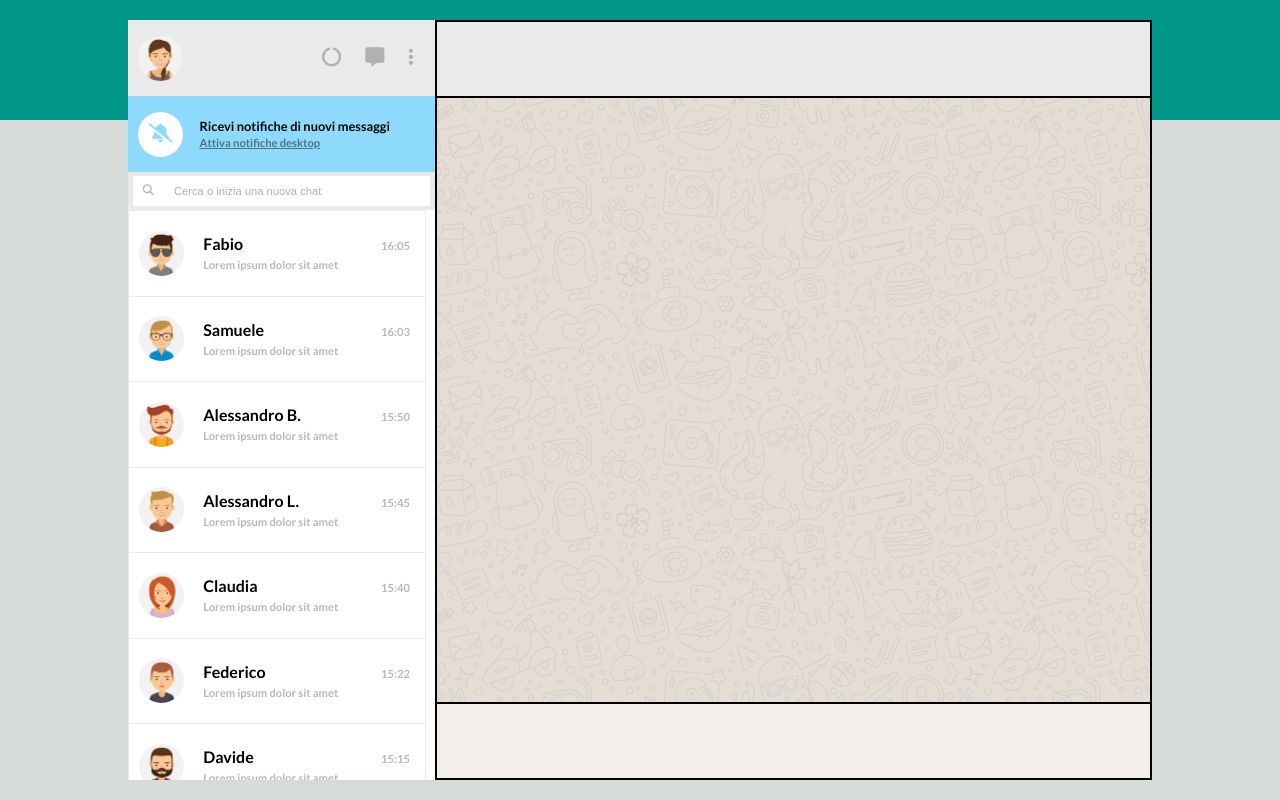
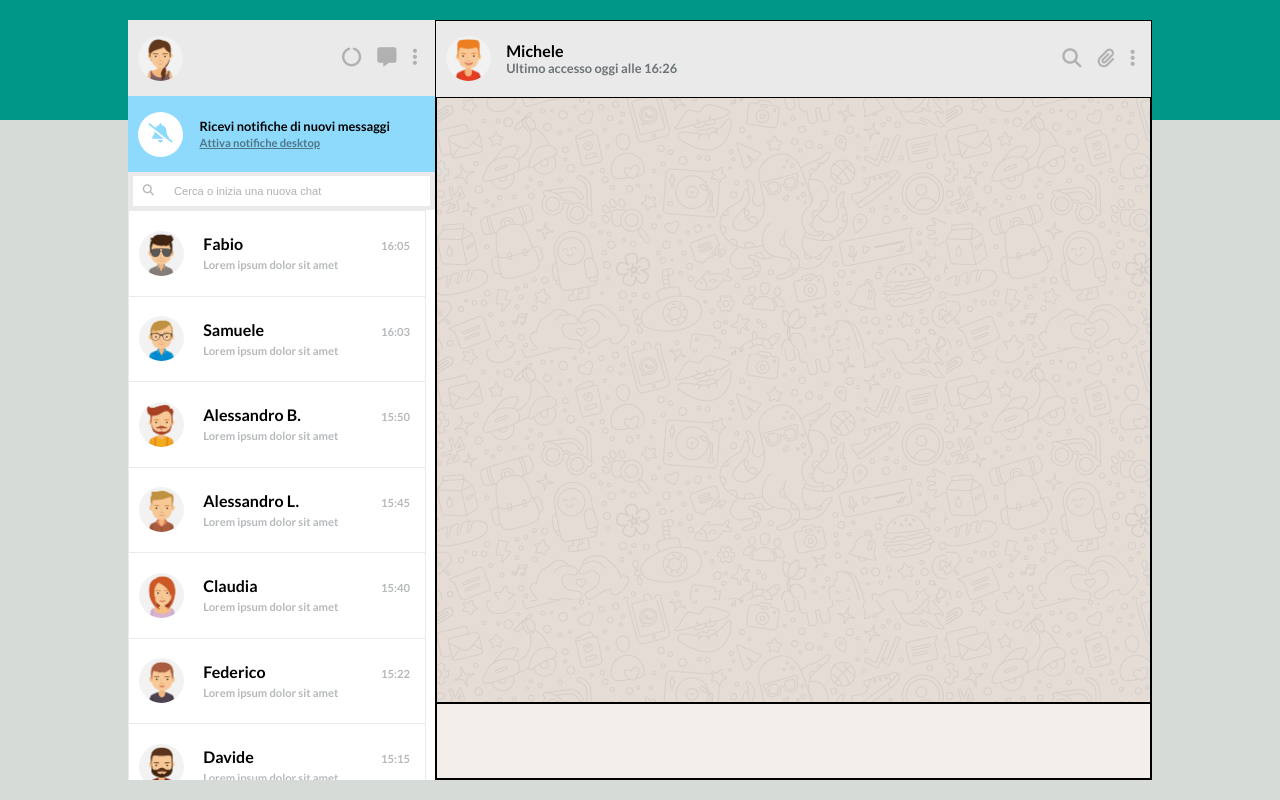
Before and after one commit to Shinrael/html-css-boolzapp, a plain HTML site: page index.html in a window 1280 px wide. Drawn offline with Linux system fonts and the light colour scheme.

Commit message:
[add] top-right section

```diff
--- a/assets/css/style.css
+++ b/assets/css/style.css
@@ -53,7 +53,7 @@
 
 .icon{
   font-size: 1.2rem;
-  padding: 0 12px;
+  padding: 0 8px;
 }
 
 .zoom-icon{
@@ -208,6 +208,31 @@ body{
   background-color: var(--light-grey);
 }
 
+.column-right .top-right .active-profile{
+  width: 70px;
+  height: 100%;
+}
+
+.column-right .top-right .last-login{
+  align-items: flex-start;
+  width: calc(100% - 70px - 150px);
+  height: 100%;
+}
+
+.column-right .top-right .last-login span{
+  font-size: .8rem;
+  color: var(--color-icon-bottom);
+  font-weight: bold;
+}
+
+.column-right .top-right .active-icon{
+  width: 150px;
+  height: 100%;
+  justify-content: flex-end;
+  padding-right: 8px;
+  color: var(--color-icon-top);
+}
+
 .column-right .center-right{
   height: 80%;
   overflow-y: scroll;
@@ -285,4 +310,7 @@ body{
     width: 100%;
   }
 
+  .column-right .top-right .active-icon{
+    display: none;
+  }
 }
--- a/index.html
+++ b/index.html
@@ -157,8 +157,21 @@
         </div>
       </div>
       <div class="column-right flex dir-column debug">
-        <div class="top-right debug">
-
+        <div class="top-right flex align-center">
+          <div class="active-profile flex align-center">
+            <div class="circle">
+              <img src="assets/img/avatar_1.jpg" alt="">
+            </div>
+          </div>
+          <div class="last-login flex justify-center dir-column">
+            <h4>Michele</h4>
+            <span>Ultimo accesso oggi alle 16:26</span>
+          </div>
+          <div class="active-icon flex align-center">
+            <i class="fa-solid fa-magnifying-glass icon"></i>
+            <i class="fa-solid fa-paperclip icon"></i>
+            <i class="fa-solid fa-ellipsis-vertical icon"></i>
+          </div>
         </div>
         <div class="center-right debug">
 
```
